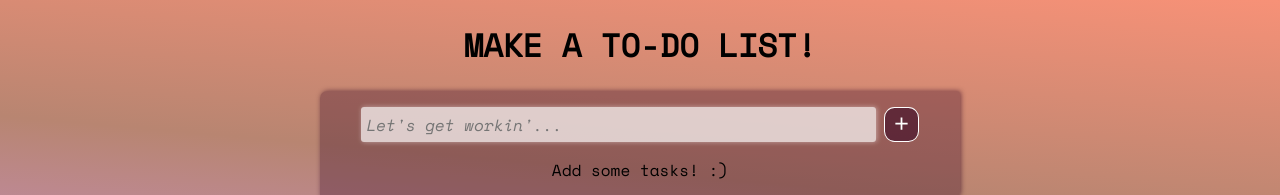
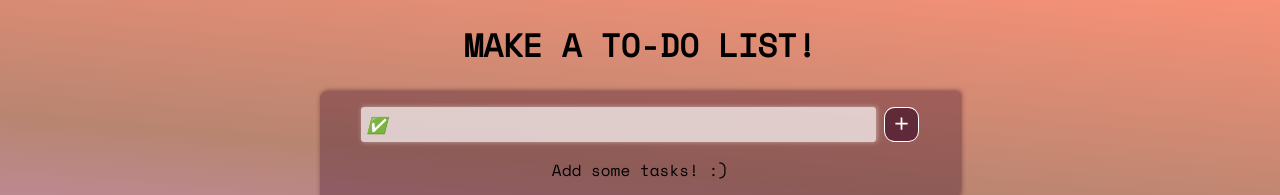
Before and after one commit to Pirmagomedov/alishka, a React (Create React App) app: page / in a window 1280 px wide. Shown: the top 195 px of the page. Built offline with nearby package versions, Linux system fonts and the light colour scheme.

Commit message:
Update App.js

```diff
--- a/src/App.js
+++ b/src/App.js
@@ -16,7 +16,7 @@ const TodoInput = ({ todo, setTodo, addTodo, setTodos, todos }) => {
         id="todo-input"
         name="todo"
         value={todo}
-        placeholder="Let's get workin'..."
+        placeholder="✅"
         onChange={(e) => {
           setTodo(e.target.value);
         }}
```
